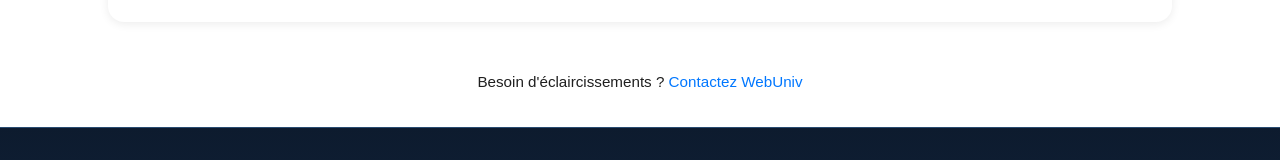
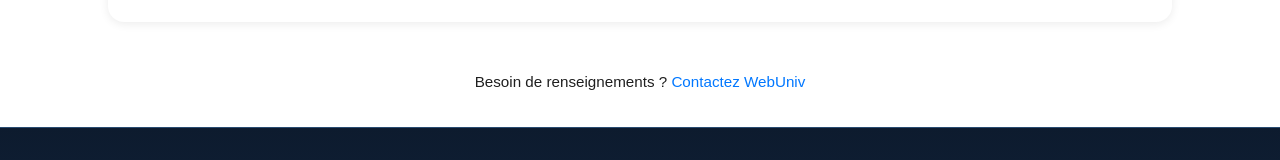
Before and after one commit to JHochart0/WebUniv, a React (Vite) app: page /gtc in a window 1280 px wide. Shown: the part 5138-5298 px from the top of the page. Built offline with nearby package versions, Linux system fonts and the light colour scheme.

Commit message:
little change in gtc

```diff
--- a/src/pages/GTC.jsx
+++ b/src/pages/GTC.jsx
@@ -241,7 +241,7 @@ function GTC() {
             </div>
 
             <div className="gtc-link">
-                <p>Besoin d'éclaircissements ? <NavLink to="/contact" content="Contactez WebUniv" id=""/></p>
+                <p>Besoin de renseignements ? <NavLink to="/contact" content="Contactez WebUniv" id=""/></p>
             </div>
         </div>
     );
```
